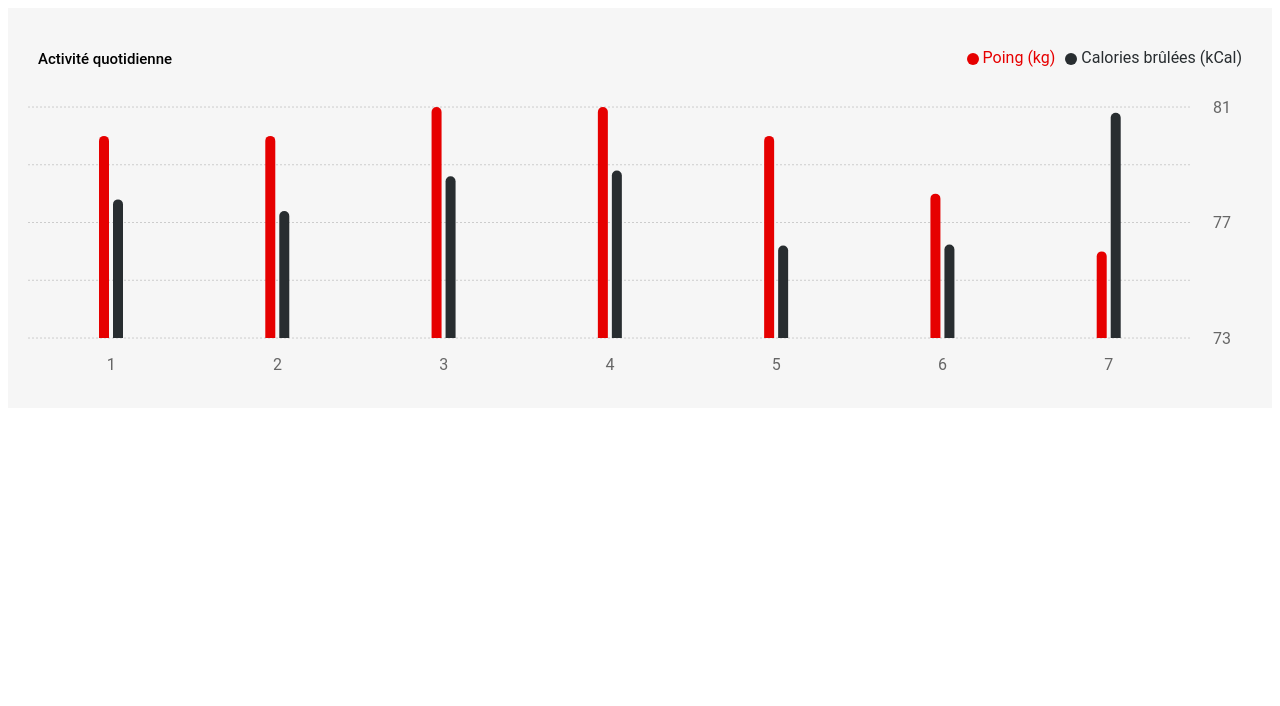
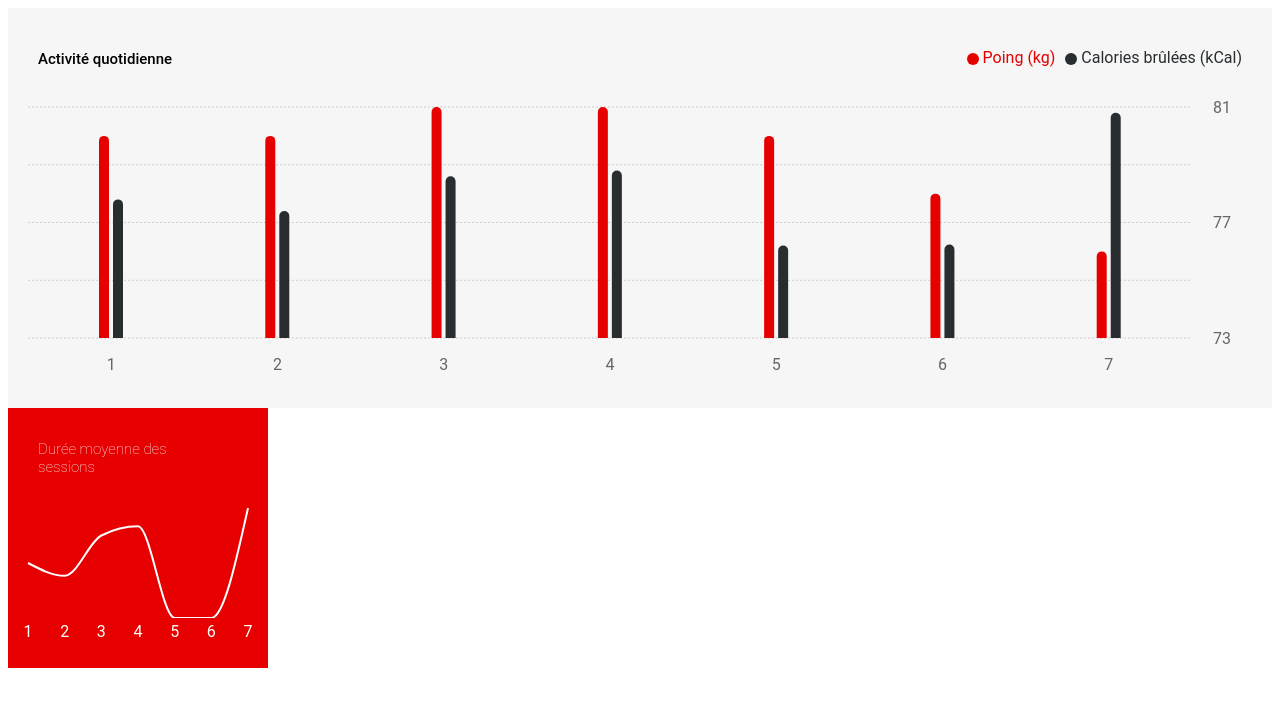
Before and after one commit to milonte/SportSee, a React (Create React App) app: page /12 in a window 1280 px wide. Shown: the top 706 px of the page. Built offline with nearby package versions, Linux system fonts and the light colour scheme.

Commit message:
feat: average sessions componenent

```diff
--- a/src/App.tsx
+++ b/src/App.tsx
@@ -7,6 +7,7 @@ import { UserMainDatasInterface } from './models/UserMainDatasInterface';
 import { UserActivityDatasInterface } from './models/UserActivityDatasInterface';
 import { UserSessionDatasInterface } from './models/UserSessionDatasInterface';
 import { UserPerformanceDatasInterface } from './models/UserPerformanceDatasInterface';
+import Session from './components/Session';
 
 /**
  * Default App function
@@ -39,11 +40,10 @@ export default function App() {
     fetchData();
   }, [])
 
-  console.log(userActivities)
-
   return (
     <div className="App">
       <Activity data={userActivities} />
+      <Session data={userAverageSessions} />
     </div>
   );
 }
--- a/src/components/Activity.tsx
+++ b/src/components/Activity.tsx
@@ -2,8 +2,7 @@ import '../styles/components/activity.scss';
 import { BarChart, Bar, XAxis, YAxis, CartesianGrid, Tooltip, Legend, ResponsiveContainer, Text, Line } from 'recharts';
 
 export default function Activity(data: any) {
-    console.log(data, 'activity')
-    const sessions = data.data.sessions;
+    const activities = data.data.sessions;
 
     const ActivityTooptip = ({ active, payload }: any) => {
         if (active && payload && payload.length) {
@@ -27,7 +26,7 @@ export default function Activity(data: any) {
                 <BarChart
                     width={500}
                     height={300}
-                    data={sessions}
+                    data={activities}
                     margin={{
                         top: 40,
                         right: 20,
--- /dev/null
+++ b/src/components/Session.tsx
@@ -0,0 +1,41 @@
+import '../styles/components/session.scss';
+import { CartesianGrid, Legend, Line, LineChart, ResponsiveContainer, Tooltip, XAxis, YAxis } from "recharts";
+
+export default function Session(data: any) {
+    const sessions = data.data.sessions;
+
+    return (
+        <div id='sessions'>
+            <h2 className='title'>Durée moyenne des sessions</h2>
+
+            <ResponsiveContainer width="100%" height="100%" minHeight="200px">
+                <LineChart
+                    width={260}
+                    height={200}
+                    data={sessions}
+                    margin={{
+                        top: 100,
+                        right: 20,
+                        left: 20,
+                        bottom: 20,
+                    }}
+                >
+                    <XAxis dataKey="day" axisLine={false} tickLine={false} tick={{ fill: 'white' }} />
+                    <YAxis dataKey="sessionLength" hide allowDataOverflow={true} />
+                    <Tooltip content={({ active, payload }): any => {
+                        if (active && payload && payload.length) {
+                            return (
+                                <div className="session-tooltip">
+                                    <p className="label">{`${payload[0].value} min`}</p>
+                                </div>
+                            );
+                        }
+
+                        return null;
+                    }} />
+                    <Line type="monotoneX" dataKey="sessionLength" stroke="#FFFFFF" strokeWidth={2} dot={false} />
+                </LineChart>
+            </ResponsiveContainer>
+        </div>
+    );
+}
--- /dev/null
+++ b/src/styles/components/session.scss
@@ -0,0 +1,32 @@
+@use '../_config.scss';
+
+#sessions {
+    background-color: config.$primary-color;
+    color: white;
+    position: relative;
+    width: 260px;
+    height: 260px;
+
+    .title {
+        position: absolute;
+        top: 20px;
+        left: 30px;
+        width: 140px;
+        font-size: 15px;
+        color: config.$secondary-color;
+        font-weight: lighter;
+    }
+
+    .session-tooltip {
+        background-color: white;
+        color: black;
+        font-weight: 500;
+        padding: 5px 15px;
+        font-size: 12px;
+    }
+
+    .recharts-cartesian-axis-tick-value{
+       /*  margin-top: 20px; */
+        color: white;
+    }
+}
```
